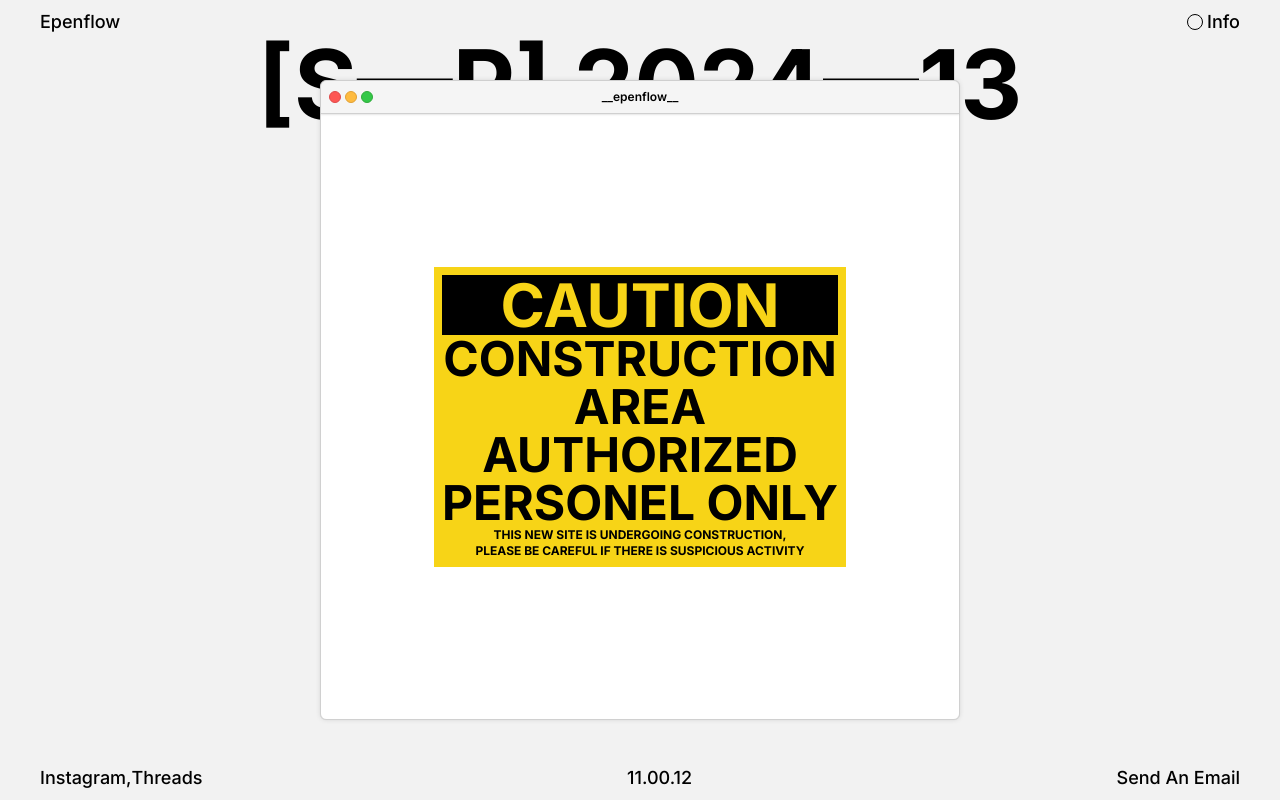
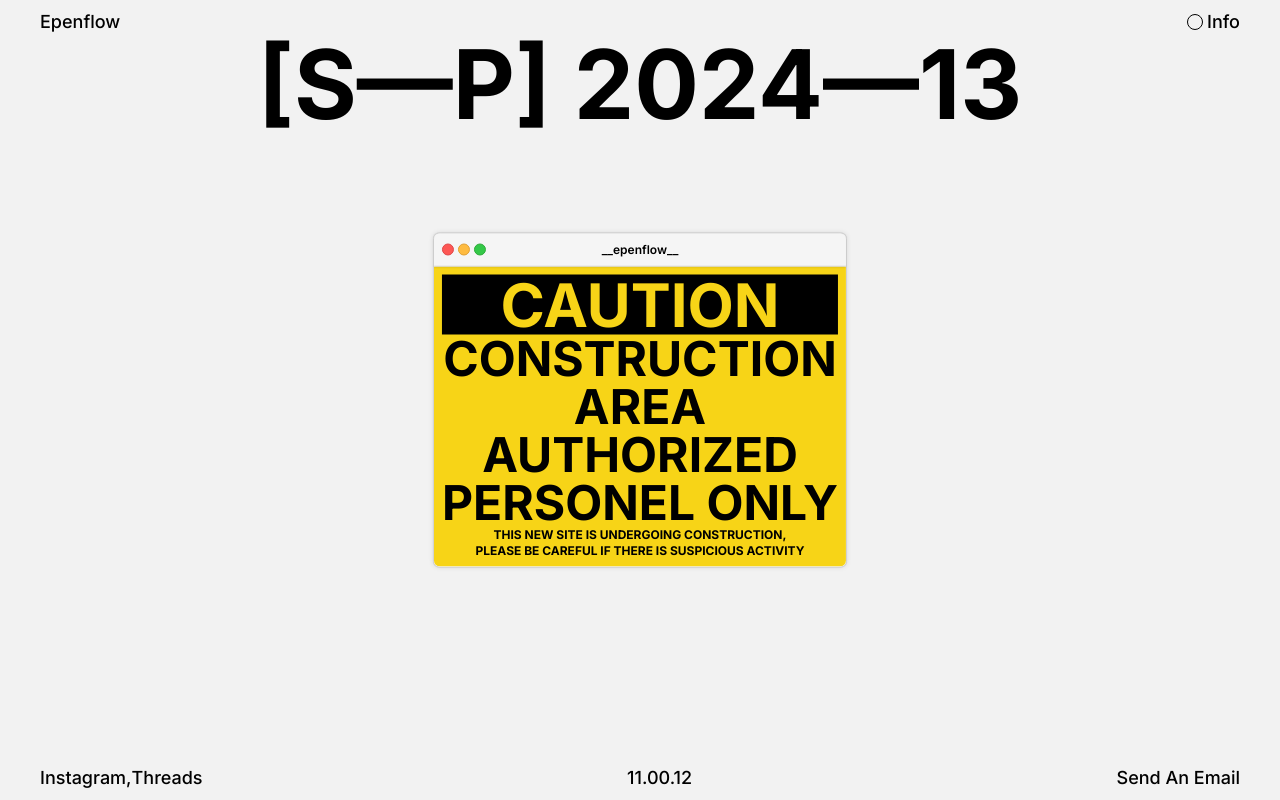
Before and after one commit to epenflow/EF-Studio, a Next.js app: page / in a window 1280 px wide. Both pictures are taken after a click on the button 1083 px from the left and 743 px from the top of the page. Built offline with nearby package versions, Linux system fonts and the light colour scheme; what tailwindcss-debug-screens would draw is missing.

Commit message:
refactor terminal

```diff
--- a/package.json
+++ b/package.json
@@ -12,7 +12,8 @@
     "clsx": "^2.1.0",
     "next": "14.1.0",
     "react": "^18",
-    "react-dom": "^18"
+    "react-dom": "^18",
+    "tailwind-merge": "^2.2.1"
   },
   "devDependencies": {
     "@types/node": "^20",
--- a/src/app/components/Sections/MainSections.tsx
+++ b/src/app/components/Sections/MainSections.tsx
@@ -6,6 +6,8 @@ import React from 'react';
 import Link from 'next/link';
 import Image from 'next/image';
 import clsx from 'clsx';
+import TerminalContent from '../Terminal/TerminalContent';
+import TerminalHeader from '../Terminal/TerminalHeader';
 
 const MainSections = () => {
 	const [hover, setHover] = React.useState<boolean>(false);
@@ -16,9 +18,11 @@ const MainSections = () => {
 		<section className='overflow-hidden'>
 			<TerminalProvider>
 				<Terminal
-					title='__epenflow__'
-					contentClassNames='flex flex-col items-center justify-center bg-white'>
-					<Caution />
+					heading='__epenflow__'
+					fitContent={true}>
+					<TerminalContent className='flex flex-col items-center justify-center bg-white'>
+						<Caution />
+					</TerminalContent>
 				</Terminal>
 			</TerminalProvider>
 			<div className='h-screen w-screen flex items-center justify-center'>
--- a/src/app/components/Terminal/Terminal.tsx
+++ b/src/app/components/Terminal/Terminal.tsx
@@ -1,37 +1,28 @@
 'use client';
 import React from 'react';
 import TerminalHeader from './TerminalHeader';
-import TerminalContent from './TerminalContent';
 import clsx from 'clsx';
 import { useTerminalProvider } from '@/app/utils/context/TerminalContext';
 import Condition from '@/app/utils/Condition';
 import { createPortal } from 'react-dom';
 import dynamic from 'next/dynamic';
-interface Props {
-	children: React.ReactNode;
-	contentClassNames?: string;
-	title: string;
+import { terminalClass } from './classTypes';
+import cn from '@/app/utils/cn';
+interface Props extends React.HtmlHTMLAttributes<HTMLDivElement> {
+	heading: string;
+	fitContent?: boolean;
 }
 const Terminal: React.FC<Props> = ({
 	children,
-	contentClassNames,
-	title,
-}: Props) => {
-	const { open, maximize, minimize } = useTerminalProvider();
+	heading,
+	fitContent = false,
+}) => {
+	const { maximize, minimize } = useTerminalProvider();
 	const [isDom, setDom] = React.useState(false);
 	const programWindow = document.querySelector(
 		'#program__window'
 	) as HTMLElement;
-	const classNames = {
-		positions:
-			'fixed top-1/2 left-1/2 -translate-x-1/2 -translate-y-1/2 z-50',
-		styles: 'bg-default-200 border-default rounded-md flex flex-col shadow-default-200',
-		sizes: {
-			lg: 'h-4/5 w-4/5',
-			md: 'h-[50vh] lg:h-4/5 w-4/5 lg:w-1/2',
-		},
-		modal: 'bg-[#00ff00] w-screen h-screen flex items-center justify-center',
-	};
+
 	React.useEffect(() => {
 		setDom((isDom) => (isDom = true));
 		if (maximize) document.body.style.overflow = 'hidden';
@@ -39,29 +30,33 @@ const Terminal: React.FC<Props> = ({
 			document.body.style.overflow = 'unset';
 		};
 	}, [maximize]);
-	console.info('terminal');
 	return (
 		<Condition
 			state={minimize}
 			secondChildren={
 				isDom &&
-				createPortal(<TerminalHeader title={title} />, programWindow)
+				createPortal(<TerminalHeader title={heading} />, programWindow)
 			}>
 			<div
+				id='terminal__programs'
+				title='terminal__programs_modal'
 				className={clsx(
-					maximize && [classNames.positions, classNames.modal]
+					maximize && [terminalClass.positions, terminalClass.modal]
 				)}>
 				<div
-					className={clsx(
-						classNames.styles,
+					id='terminal'
+					title='terminal__content_wrapper'
+					className={cn(
+						terminalClass.styles,
 						maximize === true
-							? classNames.sizes.lg
-							: [classNames.sizes.md, classNames.positions]
+							? terminalClass.sizes.lg
+							: [
+									!fitContent && terminalClass.sizes.md,
+									terminalClass.positions,
+							  ]
 					)}>
-					<TerminalHeader title={title} />
-					<TerminalContent contentClassName={contentClassNames}>
-						{children}
-					</TerminalContent>
+					<TerminalHeader title={heading} />
+					{children}
 				</div>
 			</div>
 		</Condition>
--- a/src/app/components/Terminal/TerminalContent.tsx
+++ b/src/app/components/Terminal/TerminalContent.tsx
@@ -1,16 +1,14 @@
-import clsx, { ClassValue } from 'clsx';
+import clsx from 'clsx';
 import React from 'react';
-interface Props {
-	contentClassName?: string;
-	children: React.ReactNode;
-}
-const TerminalContent: React.FC<Props> = ({ contentClassName, children }) => {
-	const classNames = {
-		default:
-			'h-full rounded-b-md overflow-hidden overflow-y-scroll no-scrollbar',
-	};
+import { terminalContent } from './classTypes';
+type TerminalContentType = React.HTMLAttributes<HTMLDivElement>;
+interface Props extends TerminalContentType {}
+const TerminalContent: React.FC<Props> = ({ children, className, title }) => {
 	return (
-		<div className={clsx(classNames.default, contentClassName)}>
+		<div
+			id='terminal__content'
+			title={title}
+			className={clsx(terminalContent.default, className)}>
 			{children}
 		</div>
 	);
--- a/src/app/components/Terminal/TerminalHeader.tsx
+++ b/src/app/components/Terminal/TerminalHeader.tsx
@@ -3,34 +3,34 @@ import clsx from 'clsx';
 import React from 'react';
 import TerminalHeaderButton from './TerminalHeaderButton';
 import { useTerminalProvider } from '@/app/utils/context/TerminalContext';
+import { terminalHeaderClass } from './classTypes';
 interface Props {
 	title: string;
 }
+
 const TerminalHeader: React.FC<Props> = ({ title }) => {
 	const { minimize } = useTerminalProvider();
-	const classNames = {
-		styles: 'bg-default-300 border-solid border-default-400 shadow-default-100',
-		spaces: 'p-2',
-		displays: 'flex flex-row items-center relative',
-		headings: 'w-full text-center text-xs font-semibold',
-		variants: {
-			minimize: 'border-[1px] rounded-md',
-			maximize: 'border-b-[1px] rounded-t-md',
-		},
-	};
+
 	console.info('terminaheader');
 	return (
 		<div
+			id='terminal__header'
+			title={`terminal__header_${title.replace(' ', '-')}`}
 			className={clsx(
-				classNames.styles,
-				classNames.spaces,
-				classNames.displays,
+				terminalHeaderClass.styles,
+				terminalHeaderClass.spaces,
+				terminalHeaderClass.displays,
 				!minimize === true
-					? classNames.variants.minimize
-					: classNames.variants.maximize
+					? terminalHeaderClass.variants.minimize
+					: terminalHeaderClass.variants.maximize
 			)}>
 			<TerminalHeaderButton />
-			<h1 className={clsx(classNames.headings)}>{title}</h1>
+			<h1
+				id='terminal__title'
+				title={title}
+				className={clsx(terminalHeaderClass.headings)}>
+				{title}
+			</h1>
 		</div>
 	);
 };
--- a/src/app/components/Terminal/TerminalHeaderButton.tsx
+++ b/src/app/components/Terminal/TerminalHeaderButton.tsx
@@ -1,48 +1,40 @@
-'use client';
 import React from 'react';
 import clsx from 'clsx';
-import { useTerminalProvider } from '@/app/utils/context/TerminalContext';
+import { Button } from './utils';
+import { terminalHeaderButtonClass } from './classTypes';
 const TerminalHeaderButton = () => {
-	const { setMaximize, setMinimize, setOpen, open, maximize, minimize } =
-		useTerminalProvider();
-	const classNames = {
-		red: 'bg-[#FD5754] border-[#DF494A]',
-		yellow: 'bg-[#FEBB40] border-[#E1A034]',
-		green: 'bg-[#34C848] border-[#30AB3B]',
-		buttons: 'border border-solid  h-3 w-3 cursor-pointer rounded-full',
+	const title = {
+		open: 'red__open',
+		minimize: 'yellow__minimize',
+		maximize: 'green__maximize',
 	};
-	function handleClick(args: string) {
-		switch (args) {
-			case 'open':
-				setOpen((prev) => !prev);
-				console.info('open', open);
-				break;
-			case 'minimize':
-				setMinimize((prev) => !prev);
-				console.info('minimize', minimize);
-				break;
-			case 'maximize':
-				console.info('maximize', maximize);
-				setMaximize((prev) => !prev);
-				break;
-			default:
-				throw new Error(`invalids args :${args}`);
-		}
-	}
+	const handleClick = Button();
 	return (
-		<div className='flex flex-row gap-1 absolute bg-default-300'>
+		<div
+			id='terminal__button'
+			title='terminal__button'
+			className='flex flex-row gap-1 absolute bg-default-300'>
 			<button
+				title={title.open}
 				onClick={() => handleClick('open')}
-				className={clsx(classNames.buttons, classNames.red)}></button>
+				className={clsx(
+					terminalHeaderButtonClass.buttons,
+					terminalHeaderButtonClass.red
+				)}></button>
 			<button
+				title={title.minimize}
 				onClick={() => handleClick('minimize')}
 				className={clsx(
-					classNames.buttons,
-					classNames.yellow
+					terminalHeaderButtonClass.buttons,
+					terminalHeaderButtonClass.yellow
 				)}></button>
 			<button
+				title={title.maximize}
 				onClick={() => handleClick('maximize')}
-				className={clsx(classNames.buttons, classNames.green)}></button>
+				className={clsx(
+					terminalHeaderButtonClass.buttons,
+					terminalHeaderButtonClass.green
+				)}></button>
 		</div>
 	);
 };
--- /dev/null
+++ b/src/app/components/Terminal/classTypes.tsx
@@ -0,0 +1,39 @@
+type terminal = {
+	positions: string;
+	styles: string;
+	sizes: {
+		lg: string;
+		md: string;
+	};
+	modal: string;
+};
+export const terminalClass: terminal = {
+	positions: 'fixed top-1/2 left-1/2 -translate-x-1/2 -translate-y-1/2 z-50',
+	styles: 'bg-default-200 border-default rounded-md flex flex-col shadow-default-200',
+	sizes: {
+		lg: 'h-4/5 w-4/5',
+		md: 'h-[50vh] lg:h-4/5 w-4/5 lg:w-1/2',
+	},
+	modal: 'bg-[#00ff00] w-screen h-screen flex items-center justify-center',
+};
+
+export const terminalHeaderClass = {
+	styles: 'bg-default-300 border-solid border-default-400 shadow-default-100',
+	spaces: 'p-2',
+	displays: 'flex flex-row items-center relative',
+	headings: 'w-full text-center text-xs font-semibold',
+	variants: {
+		minimize: 'border-[1px] rounded-md',
+		maximize: 'border-b-[1px] rounded-t-md',
+	},
+};
+export const terminalHeaderButtonClass = {
+	red: 'bg-[#FD5754] border-[#DF494A]',
+	yellow: 'bg-[#FEBB40] border-[#E1A034]',
+	green: 'bg-[#34C848] border-[#30AB3B]',
+	buttons: 'border border-solid  h-3 w-3 cursor-pointer rounded-full',
+};
+export const terminalContent = {
+	default:
+		'h-full rounded-b-md overflow-hidden overflow-y-scroll no-scrollbar',
+};
--- a/src/app/components/Terminal/types.tsx
+++ /dev/null
@@ -1,4 +0,0 @@
-const terminalClass = {
-	terminal: {},
-	terminalHeader: {},
-};
--- /dev/null
+++ b/src/app/components/Terminal/utils.tsx
@@ -0,0 +1,22 @@
+'use client';
+import { useTerminalProvider } from '@/app/utils/context/TerminalContext';
+export function Button() {
+	const { setMaximize, setMinimize, setOpen, open, maximize, minimize } =
+		useTerminalProvider();
+	function handleClick(args: string) {
+		switch (args) {
+			case 'open':
+				setOpen((prev) => !prev);
+				break;
+			case 'minimize':
+				setMinimize((prev) => !prev);
+				break;
+			case 'maximize':
+				setMaximize((prev) => !prev);
+				break;
+			default:
+				throw new Error(`invalids args :${args}`);
+		}
+	}
+	return handleClick;
+}
--- /dev/null
+++ b/src/app/utils/cn.tsx
@@ -0,0 +1,6 @@
+import clsx, { ClassValue } from 'clsx';
+import { twMerge } from 'tailwind-merge';
+
+export default function cn(...inputs: ClassValue[]) {
+	return twMerge(clsx(inputs));
+}
```
Also changed, not shown: 1 other file (tests, documents, lock files or other folders).
